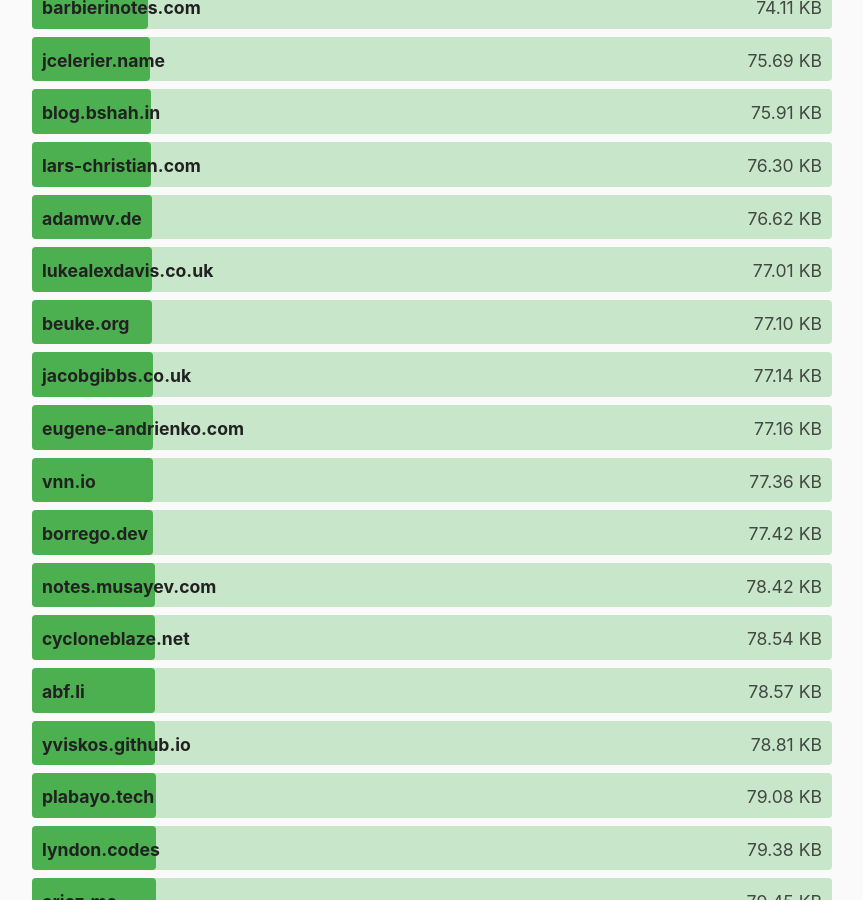
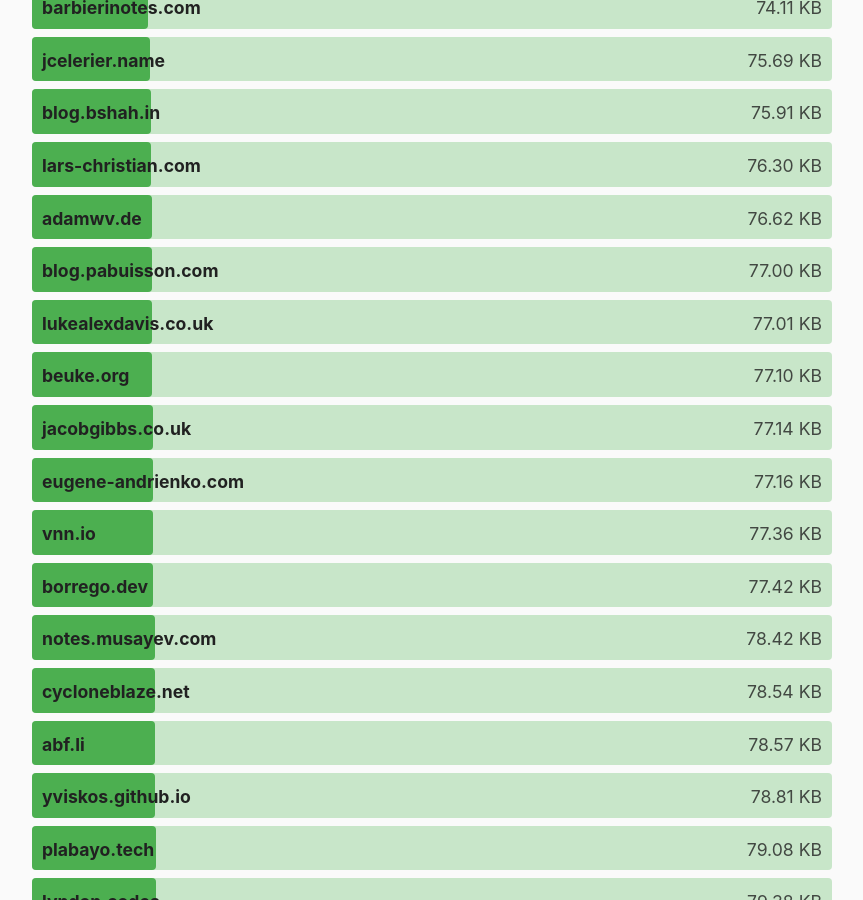
Before and after one commit to kevquirk/512kb.club, a Jekyll site: the page built from index.md, in a window 1280 px wide and 900 px high, scrolled down 21256 px. Shown: the whole window, without its empty margins (208-1071 px from the left). Built offline with Jekyll 4.4.1, drawn with Linux system fonts in a browser that asks for light colours.

Commit message:
Add blog.pabuisson.com site information

```diff
--- a/_data/sites.yml
+++ b/_data/sites.yml
@@ -2918,6 +2918,11 @@
   size: 111.80
   last_checked: 2025-08-30
 
+- domain: blog.pabuisson.com
+  url: https://blog.pabuisson.com/
+  size: 77
+  last_checked: 2025-11-21
+
 - domain: paheko.cloud
   url: https://paheko.cloud/
   size: 163.15
```
